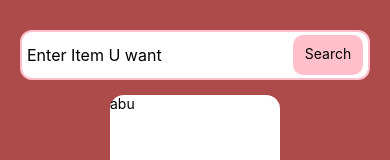
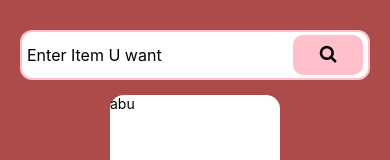
Before and after one commit to XiaoZ0108/Wireless-Application-ReactNative, a React Native app: screen / in a window 390 px wide. Shown: the top 160 px of the page. Built offline with nearby package versions, Linux system fonts and the light colour scheme.

Commit message:
add icon-vector dependencies,add icon to search bar

```diff
--- a/App.js
+++ b/App.js
@@ -2,7 +2,6 @@ import {Component} from 'react';
 import {StyleSheet, View} from 'react-native';
 import Card from './Component/Card.';
 import SearchBar from './Component/SearchBar';
-
 class App extends Component {
   constructor() {
     super();
--- a/Component/Card..js
+++ b/Component/Card..js
@@ -3,8 +3,8 @@ import {StyleSheet, View, Text} from 'react-native';
 import {Component} from 'react';
 
 class Card extends Component {
-  constructor() {
-    super();
+  constructor(props) {
+    super(props);
     this.state = {};
   }
   render() {
--- a/Component/SearchBar.js
+++ b/Component/SearchBar.js
@@ -1,6 +1,7 @@
 import {Component} from 'react';
 import {TextInput, StyleSheet, View} from 'react-native';
 import Button from './Button';
+import Icon from 'react-native-vector-icons/FontAwesome';
 class SearchBar extends Component {
   constructor(props) {
     super(props);
@@ -27,7 +28,9 @@ class SearchBar extends Component {
           onChangeText={this.handleInputChange.bind(this)}
           value={this.state.userInput}
         />
-        <Button click={this.clickHandle.bind(this)}>Search</Button>
+        <Button click={this.clickHandle.bind(this)}>
+          <Icon name="search" color={'black'} size={18} />
+        </Button>
       </View>
     );
   }
--- a/package.json
+++ b/package.json
@@ -12,7 +12,8 @@
   "dependencies": {
     "react": "18.2.0",
     "react-icons": "^4.10.1",
-    "react-native": "0.72.4"
+    "react-native": "0.72.4",
+    "react-native-vector-icons": "^10.0.0"
   },
   "devDependencies": {
     "@babel/core": "^7.20.0",
```
Also changed, not shown: 2 other files (tests, documents, lock files or other folders).
